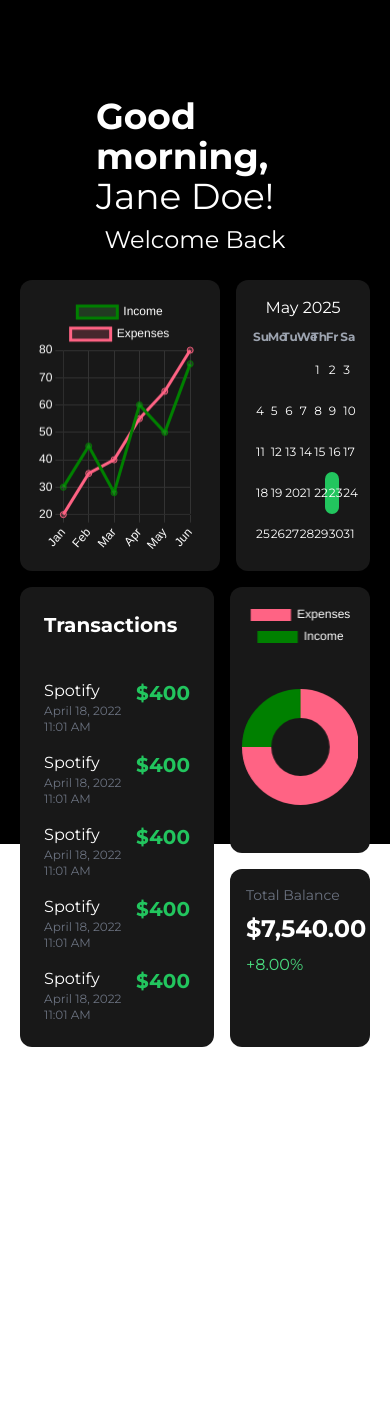
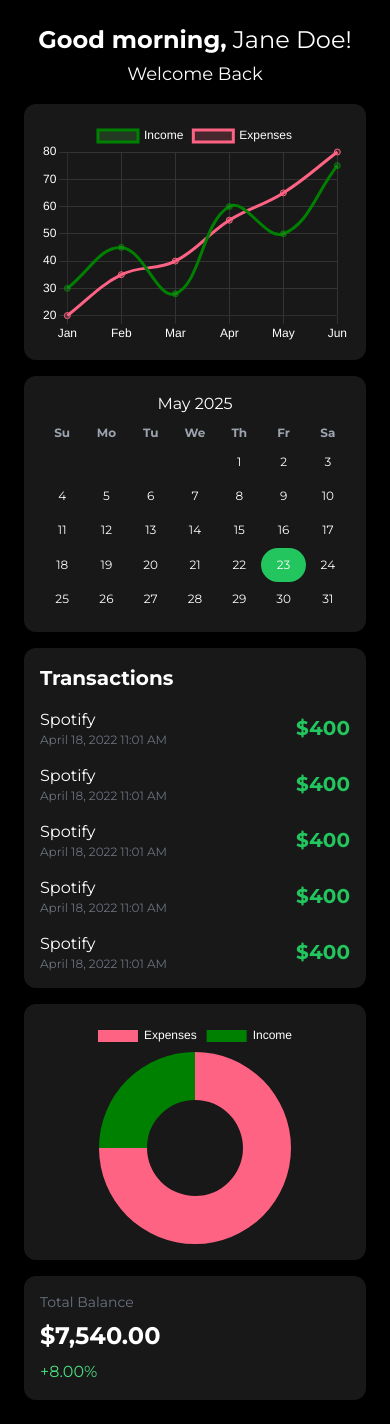
Before and after one commit to locodafux/finance-app, a Next.js app: page / in a window 390 px wide. Before the commit the page ends 1047 px from the top, so only its background shows below. Built offline with nearby package versions, Linux system fonts and the light colour scheme.

Commit message:
added mobile view

```diff
--- a/src/app/page.tsx
+++ b/src/app/page.tsx
@@ -11,8 +11,8 @@ import {
   Title,
   Tooltip,
   Legend,
+  ArcElement,
   DoughnutController,
-  ArcElement,
 } from 'chart.js';
 
 Chart.register(
@@ -24,53 +24,39 @@ Chart.register(
   Title,
   Tooltip,
   Legend,
-  DoughnutController,
-  ArcElement
+  ArcElement,
+  DoughnutController
 );
 
 const MiniCalendar = () => {
   const currentDate = new Date();
   const currentMonth = currentDate.toLocaleString('default', { month: 'short' });
   const currentYear = currentDate.getFullYear();
+  const daysInMonth = new Date(currentYear, currentDate.getMonth() + 1, 0).getDate();
+  const firstDayOfMonth = new Date(currentYear, currentDate.getMonth(), 1).getDay();
 
-  // Get days in month
-  const daysInMonth = new Date(
-    currentDate.getFullYear(),
-    currentDate.getMonth() + 1,
-    0
-  ).getDate();
-
-  // Get first day of month (0-6 where 0 is Sunday)
-  const firstDayOfMonth = new Date(
-    currentDate.getFullYear(),
-    currentDate.getMonth(),
-    1
-  ).getDay();
-
-  // Generate calendar rows
   const rows = [];
   let days = [];
 
-  // Add empty cells for days before the 1st of the month
   for (let i = 0; i < firstDayOfMonth; i++) {
     days.push(<td key={`empty-${i}`} className="h-8"></td>);
   }
 
-  // Add days of the month
   for (let day = 1; day <= daysInMonth; day++) {
     const isToday = day === currentDate.getDate();
 
     days.push(
       <td
         key={`day-${day}`}
-        className={`h-8 text-center text-xs p-1
-          ${isToday ? 'bg-green-500 text-white rounded-full' : 'hover:bg-gray-700'}`}
+        className={`h-8 text-center text-xs p-1 ${
+          isToday ? 'bg-green-500 text-white rounded-full' : 'hover:bg-gray-700'
+        }`}
       >
         {day}
       </td>
     );
 
-    if (days.length === 7 || day === daysInMonth) {
+    if ((firstDayOfMonth + day) % 7 === 0 || day === daysInMonth) {
       rows.push(<tr key={`week-${day}`}>{days}</tr>);
       days = [];
     }
@@ -85,13 +71,13 @@ const MiniCalendar = () => {
         <thead>
           <tr className="text-xs text-gray-400">
             {['Su', 'Mo', 'Tu', 'We', 'Th', 'Fr', 'Sa'].map((day) => (
-              <th key={day} className="pb-1">{day}</th>
+              <th key={day} className="pb-1">
+                {day}
+              </th>
             ))}
           </tr>
         </thead>
-        <tbody className="[&>tr]:h-[calc(100%/6)]">
-          {rows}
-        </tbody>
+        <tbody className="[&>tr]:h-[calc(100%/6)]">{rows}</tbody>
       </table>
     </div>
   );
@@ -116,7 +102,7 @@ export default function Home() {
               borderColor: 'green',
               backgroundColor: 'rgba(75, 192, 75, 0.2)',
               fill: false,
-              tension: 0,
+              tension: 0.4,
             },
             {
               label: 'Expenses',
@@ -124,7 +110,7 @@ export default function Home() {
               borderColor: 'rgb(255, 99, 132)',
               backgroundColor: 'rgba(255, 99, 132, 0.2)',
               fill: false,
-              tension: 0,
+              tension: 0.4,
             },
           ],
         },
@@ -132,7 +118,9 @@ export default function Home() {
           responsive: true,
           maintainAspectRatio: false,
           plugins: {
-            legend: { labels: { color: 'white' } },
+            legend: {
+              labels: { color: 'white' },
+            },
           },
           scales: {
             x: {
@@ -157,10 +145,7 @@ export default function Home() {
             {
               label: 'Income vs. Expenses',
               data: [300, 100],
-              backgroundColor: [
-                'rgb(255, 99, 132)',
-                'green',
-              ],
+              backgroundColor: ['rgb(255, 99, 132)', 'green'],
               hoverOffset: 30,
               borderWidth: 0,
             },
@@ -170,7 +155,10 @@ export default function Home() {
           responsive: true,
           maintainAspectRatio: false,
           plugins: {
-            legend: { labels: { color: 'white' }, position: 'top'},
+            legend: {
+              labels: { color: 'white' },
+              position: 'top',
+            },
           },
         },
       });
@@ -183,74 +171,46 @@ export default function Home() {
   }, []);
 
   return (
-    <div className="w-screen h-screen flex items-center flex-col p-24 bg-black text-white">
-      <h1 className="text-4xl mb-2">
+    <div className="w-full min-h-screen p-6 bg-black text-white flex flex-col items-center">
+      <h1 className="text-2xl sm:text-3xl md:text-4xl mb-1 text-center">
         <span className="font-bold">Good morning,</span> Jane Doe!
       </h1>
-      <h3 className="text-2xl mb-6">Welcome Back</h3>
+      <h3 className="text-lg sm:text-xl mb-4 text-center">Welcome Back</h3>
 
-      <div className="flex flex-col lg:w-[60%] lg:h-full gap-y-4">
-        <div className="w-full flex gap-4 h-[40%]">
-          <div className="w-[60%] h-full bg-[#181818] rounded-xl p-4">
-            <canvas className="w-full h-full" style={{ display: 'block' }} ref={chartRef} />
+      <div className="w-full max-w-6xl flex flex-col gap-4">
+        {/* Top Section */}
+        <div className="flex flex-col lg:flex-row gap-4">
+          <div className="w-full lg:w-3/5 h-64 sm:h-80 bg-[#181818] rounded-xl p-4">
+            <canvas className="w-full h-full" ref={chartRef} />
           </div>
-          <div className="w-[40%] h-full bg-[#181818] rounded-xl p-4">
+          <div className="w-full lg:w-2/5 h-64 sm:h-80 bg-[#181818] rounded-xl p-4">
             <MiniCalendar />
           </div>
         </div>
-        <div className="w-full flex gap-x-4 h-[60%]">
-          <div className="w-[60%] h-full bg-[#181818] rounded-xl p-6 gap-4 flex flex-col">
-            <span className='text-xl font-semibold mb-6'>Transactions</span>
 
-            <div className='flex justify-between '>
-              <div className='flex flex-col'>
-                <span className='text-md'>Spotify</span>
-                <span className='text-xs text-gray-500'>April 18, 2022 11:01 AM</span>
+        {/* Bottom Section */}
+        <div className="flex flex-col lg:flex-row gap-4">
+          <div className="w-full lg:w-3/5 bg-[#181818] rounded-xl p-4 flex flex-col gap-4 max-h-[400px] overflow-y-auto">
+            <span className="text-xl font-semibold">Transactions</span>
+            {Array.from({ length: 5 }).map((_, i) => (
+              <div key={i} className="flex justify-between items-center">
+                <div className="flex flex-col">
+                  <span className="text-md">Spotify</span>
+                  <span className="text-xs text-gray-500">April 18, 2022 11:01 AM</span>
                 </div>
-                <span className='text-xl font-bold text-green-500'>$400</span>
+                <span className="text-xl font-bold text-green-500">$400</span>
+              </div>
+            ))}
+          </div>
+
+          <div className="w-full lg:w-2/5 flex flex-col gap-4">
+            <div className="w-full h-64 bg-[#181818] rounded-xl p-4">
+              <canvas className="w-full h-full" ref={donutChartRef} />
             </div>
-
-            <div className='flex justify-between '>
-              <div className='flex flex-col'>
-                <span className='text-md'>Spotify</span>
-                <span className='text-xs text-gray-500'>April 18, 2022 11:01 AM</span>
-                </div>
-                <span className='text-xl font-bold text-green-500'>$400</span>
-            </div>
-
-            <div className='flex justify-between '>
-              <div className='flex flex-col'>
-                <span className='text-md'>Spotify</span>
-                <span className='text-xs text-gray-500'>April 18, 2022 11:01 AM</span>
-                </div>
-                <span className='text-xl font-bold text-green-500'>$400</span>
-            </div>
-
-            <div className='flex justify-between '>
-              <div className='flex flex-col'>
-                <span className='text-md'>Spotify</span>
-                <span className='text-xs text-gray-500'>April 18, 2022 11:01 AM</span>
-                </div>
-                <span className='text-xl font-bold text-green-500'>$400</span>
-            </div>
-
-             <div className='flex justify-between '>
-              <div className='flex flex-col'>
-                <span className='text-md'>Spotify</span>
-                <span className='text-xs text-gray-500'>April 18, 2022 11:01 AM</span>
-                </div>
-                <span className='text-xl font-bold text-green-500'>$400</span>
-            </div>
-
-          </div>
-          <div className="flex flex-col w-[40%] h-full gap-4">
-            <div className="w-full h-[60%] bg-[#181818] rounded-xl p-3">
-              <canvas className="w-full h-full" style={{ display: 'block' }} ref={donutChartRef} />
-            </div>
-            <div className="w-full h-[40%] bg-[#181818] rounded-xl flex flex-col gap-2 p-4">
-              <span className='text-sm text-gray-500'>Total Balance</span>
-              <span className='text-2xl font-bold'>$7,540.00</span>
-              <span className='text-green-400'>+8.00%</span>
+            <div className="w-full bg-[#181818] rounded-xl p-4 flex flex-col gap-2">
+              <span className="text-sm text-gray-500">Total Balance</span>
+              <span className="text-2xl font-bold">$7,540.00</span>
+              <span className="text-green-400">+8.00%</span>
             </div>
           </div>
         </div>
```
